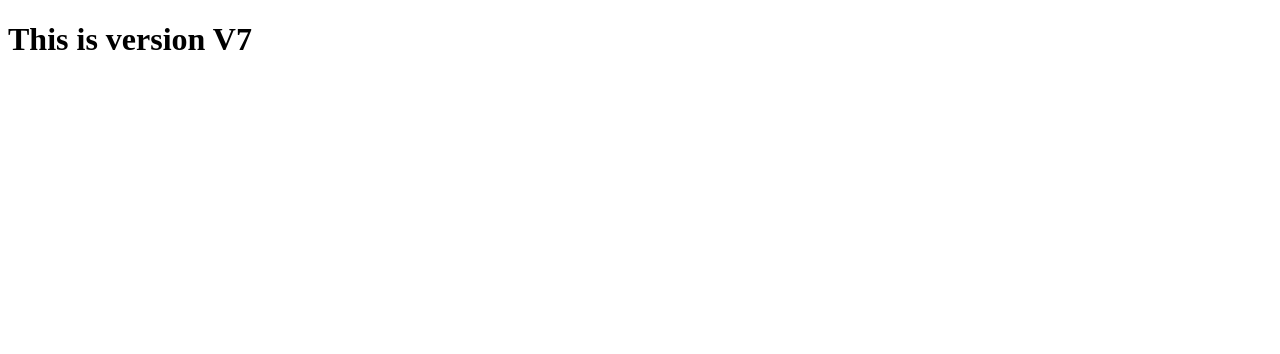
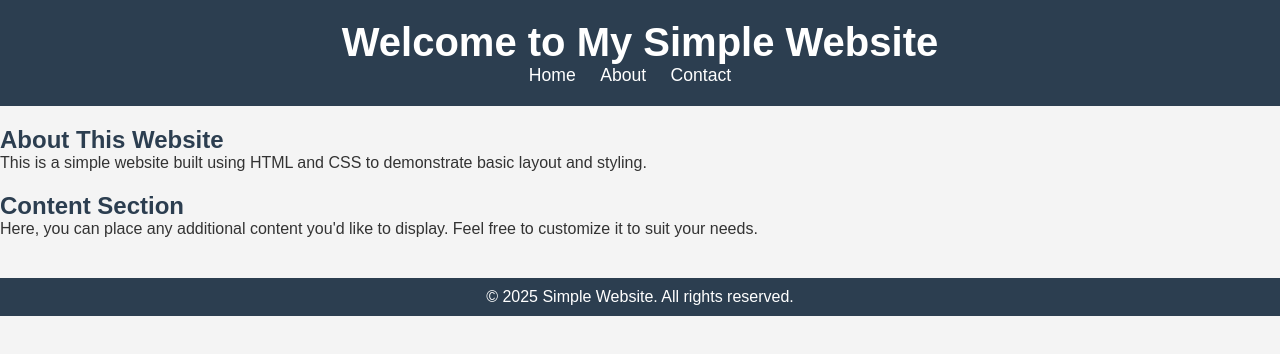
Before and after one commit to Nityananda10/myrepo, a plain HTML site: page index.html in a window 1280 px wide. Drawn offline with Linux system fonts and the light colour scheme.

Commit message:
Added design for web

```diff
--- a/index.html
+++ b/index.html
@@ -1,11 +1,40 @@
 <!DOCTYPE html>
 <html lang="en">
 <head>
-    <meta charset="UTF-8">
-    <meta name="viewport" content="width=device-width, initial-scale=1.0">
-    <title>Document</title>
+  <meta charset="UTF-8">
+  <meta name="viewport" content="width=device-width, initial-scale=1.0">
+  <meta http-equiv="X-UA-Compatible" content="ie=edge">
+  <title>Simple Website</title>
+  <link rel="stylesheet" href="styles.css">
 </head>
 <body>
-    <h1>This is version V7</h1>
+  <header>
+    <div class="container">
+      <h1>Welcome to My Simple Website</h1>
+      <nav>
+        <ul>
+          <li><a href="#">Home</a></li>
+          <li><a href="#">About</a></li>
+          <li><a href="#">Contact</a></li>
+        </ul>
+      </nav>
+    </div>
+  </header>
+
+  <main>
+    <section class="intro">
+      <h2>About This Website</h2>
+      <p>This is a simple website built using HTML and CSS to demonstrate basic layout and styling.</p>
+    </section>
+
+    <section class="content">
+      <h2>Content Section</h2>
+      <p>Here, you can place any additional content you'd like to display. Feel free to customize it to suit your needs.</p>
+    </section>
+  </main>
+
+  <footer>
+    <p>&copy; 2025 Simple Website. All rights reserved.</p>
+  </footer>
 </body>
 </html>
--- /dev/null
+++ b/styles.css
@@ -0,0 +1,67 @@
+/* General Styles */
+* {
+    margin: 0;
+    padding: 0;
+    box-sizing: border-box;
+  }
+
+  body {
+    font-family: Arial, sans-serif;
+    background-color: #f4f4f4;
+    color: #333;
+  }
+
+  .container {
+    width: 80%;
+    margin: 0 auto;
+  }
+
+  header {
+    background-color: #2c3e50;
+    color: white;
+    padding: 20px 0;
+    text-align: center;
+  }
+
+  header h1 {
+    font-size: 2.5rem;
+  }
+
+  nav ul {
+    list-style-type: none;
+    padding: 0;
+  }
+
+  nav ul li {
+    display: inline;
+    margin-right: 20px;
+  }
+
+  nav ul li a {
+    color: white;
+    text-decoration: none;
+    font-size: 1.1rem;
+  }
+
+  nav ul li a:hover {
+    text-decoration: underline;
+  }
+
+  main {
+    padding: 20px 0;
+  }
+
+  h2 {
+    color: #2c3e50;
+  }
+
+  section {
+    margin-bottom: 20px;
+  }
+
+  footer {
+    background-color: #2c3e50;
+    color: white;
+    text-align: center;
+    padding: 10px 0;
+  }
```
